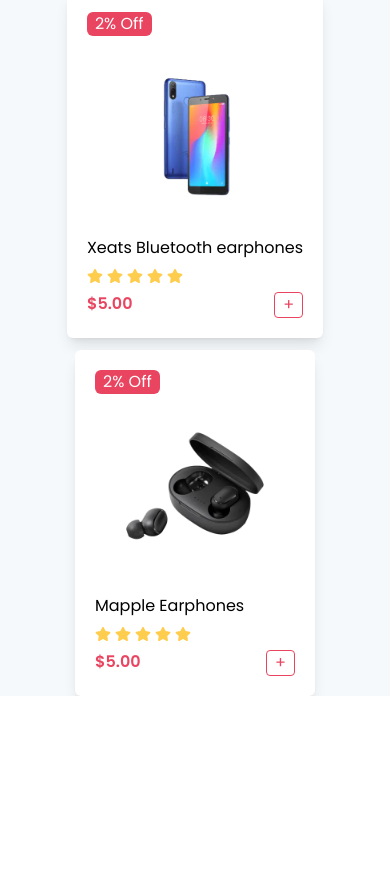
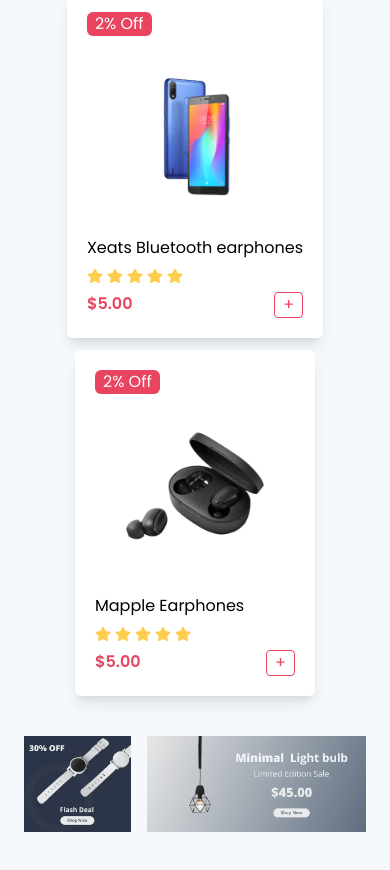
Before and after one commit to rasedul99/eBazar, a Next.js app: page / in a window 390 px wide. Shown: the part 6428-7298 px from the top of the page. Before the commit the page ends 7124 px from the top, so only its background shows below. Built offline with nearby package versions, Linux system fonts and the light colour scheme.

Commit message:
Announcment section added in homepage

```diff
--- /dev/null
+++ b/components/Announcment.jsx
@@ -0,0 +1,21 @@
+import Image from "next/image";
+import React from "react";
+import banner1 from "../public/images/banner-1.png";
+import banner2 from "../public/images/banner-2.png";
+
+const Announcment = () => {
+  return (
+    <div>
+      <section className="bg-[#F6F9FC] flex justify-center gap-x-4 px-6 md:px-20 py-10">
+        <div>
+          <Image src={banner1} />
+        </div>
+        <div>
+          <Image src={banner2} />
+        </div>
+      </section>
+    </div>
+  );
+};
+
+export default Announcment;
--- a/src/pages/index.js
+++ b/src/pages/index.js
@@ -9,6 +9,7 @@ import Categories from "../../components/Categories";
 import Arrival from "../../components/Arrival";
 import Discount from "../../components/Discount";
 import Phone from "../../components/Phone";
+import Announcment from "../../components/Announcment";
 
 const inter = Inter({ subsets: ["latin"] });
 
@@ -40,6 +41,7 @@ export default function Home() {
       <Arrival />
       <Discount />
       <Phone />
+      <Announcment />
     </>
   );
 }
```
